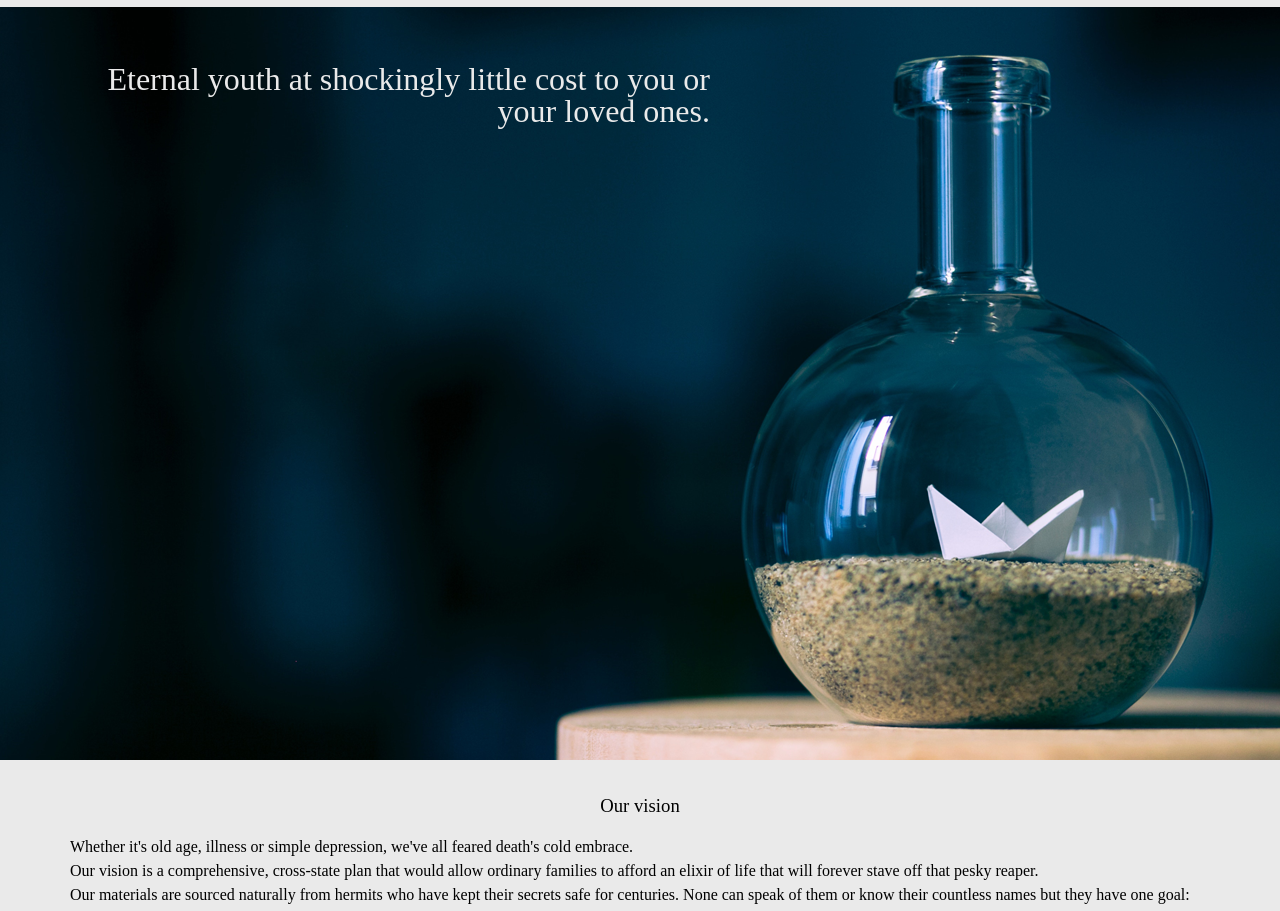
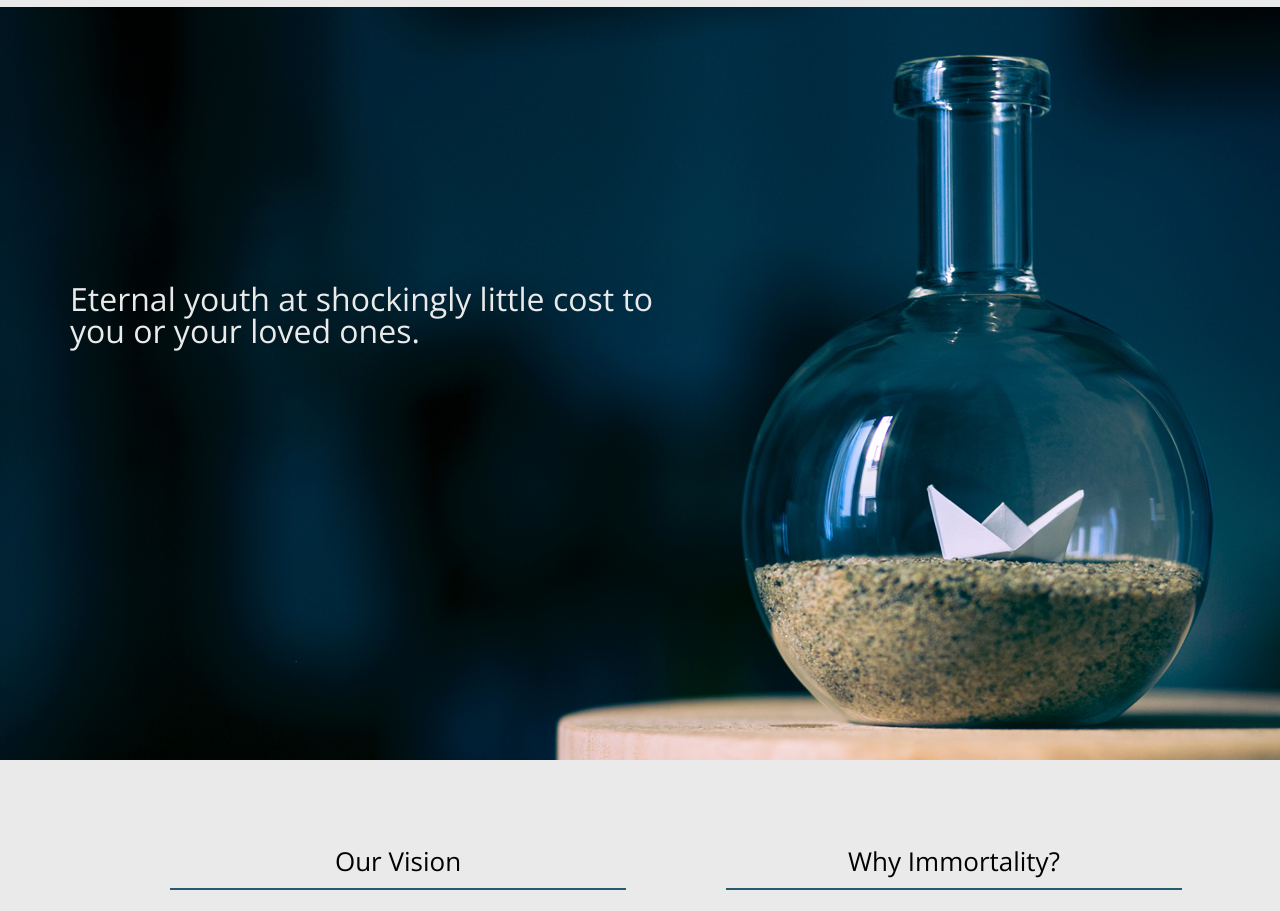
Before and after one commit to MrFennell/Elixir-Of-Life, a plain HTML site: page index.html in a window 1280 px wide. Shown: the part 73-984 px from the top of the page. Drawn offline with nearby package versions, Linux system fonts and the light colour scheme.

Commit message:
Added styling to text blocks, cleaned css

```diff
--- a/index.html
+++ b/index.html
@@ -29,7 +29,7 @@
 	<div class="section" id="main-text-blocks">
 
 		<div class="text-blocks" id="text-blocks-ourVision">
-			<h3>Our vision</h3>
+			<h3>Our Vision</h3>
 			<p>Whether it's old age, illness or simple depression, we've all feared death's cold embrace. </p>
 			<p>Our vision is a comprehensive, cross-state plan that would allow ordinary families to afford
 				an elixir of life that will forever stave off that pesky reaper. </p>
--- a/input.scss
+++ b/input.scss
@@ -1,6 +1,8 @@
 $font-family: 'Open Sans', sans-serif;
 $primary-color: #333;
 $off-white:#eaeaea;
+$light-blue:#255a6f;
+$dark-blue: #031b28;
 
 html, body, div, span, applet, object, iframe,
 h1, h2, h3, h4, h5, h6, p, blockquote, pre,
@@ -29,7 +31,7 @@ footer, header, hgroup, menu, nav, section {
 }
 body {
 	line-height: 1;
-    font-family: 100% $font-family;
+  font-family: $font-family;
 }
 ol, ul {
 	list-style: none;
@@ -59,9 +61,14 @@ header{
 	top: 0px;
 	background-color:$off-white;
 }
-h3{
-	font-size: 1.17em;
+h2{
+	font-size: 2em;
+	position: relative;
+	top: 220px;
+	color: $off-white;
+	text-align: left;
 }
+
 p{
   line-height: 1.5em;
   font-size:16px;
@@ -87,10 +94,10 @@ a{
   padding:0 20px 0 0;
 }
 #nav-bar ul li a{
-	color:#255a6f;
+	color:$light-blue;
 	font-size: 1.17em;
 }
-.container{
+#main{
     width:100%;
     background-color:$off-white;
     margin:auto;
@@ -106,7 +113,6 @@ a{
 	background-size: cover;
 	background-position: bottom;
 }
-
 #get-started-text{
 	margin-left: 70px;
 	padding-top: 70px;
@@ -114,19 +120,32 @@ a{
 	text-align: right;
 	width: 50%;
 }
-h2{
-	font-size: 2em;
+.section{
+	padding:0 70px 0 70px;
 }
+h3{
+	font-size: 26px;
+	padding: 88px 0 14px 0;
+	text-align: center;
+}
+
 #get-started-text p{
 	padding-top:1.5em;
 }
+.text-blocks{
 	h3{
-	font-size: 1.17em;
-	padding:2em 0 1em 0;
-	text-align: center;
+		border-bottom: 2px solid $light-blue;
+	}
+	p{
+		margin-top:34px;
+	}
 }
 
-
-.section{
-	padding:0 70px 0 70px;
+#main-text-blocks{
+	display: flex;
+	flex-wrap: wrap;
 }
+.text-blocks{
+	width: 40%;
+	margin-left: 100px;
+}
```
Also changed, not shown: output.css, 1 other file. Lines whose indentation alone changed are shown as unchanged.
